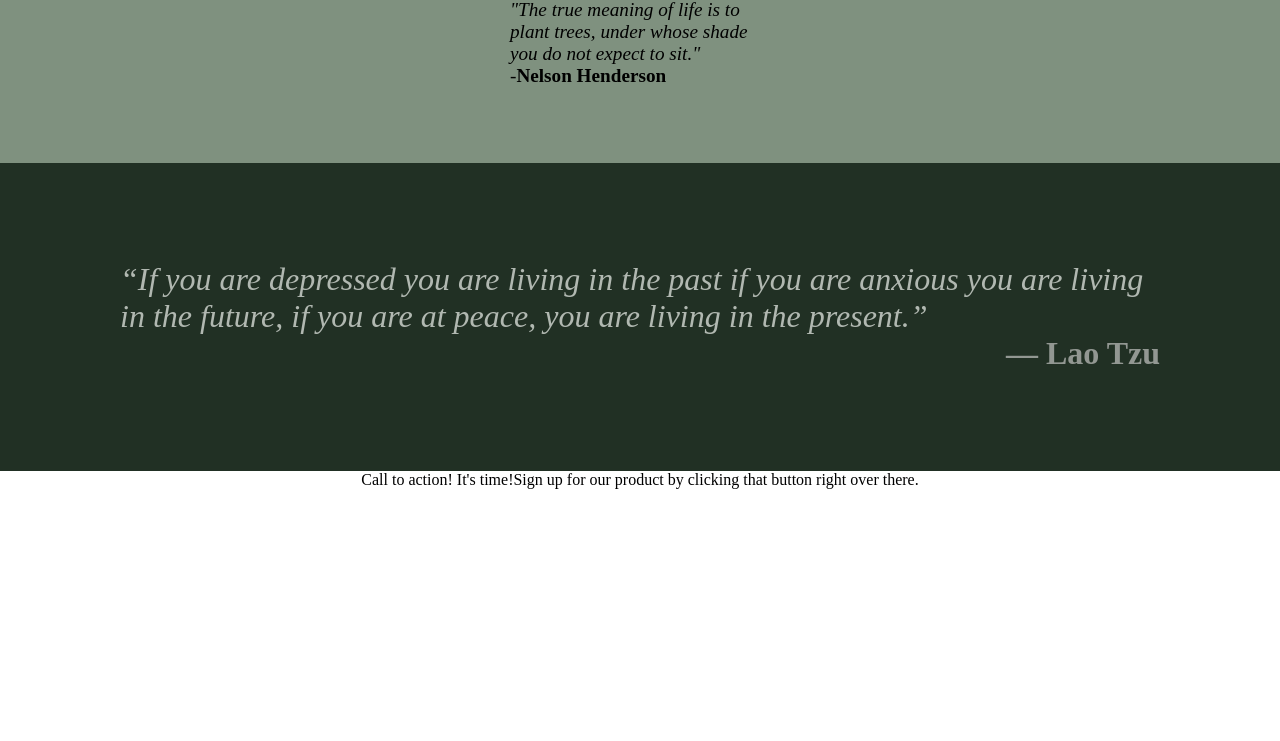
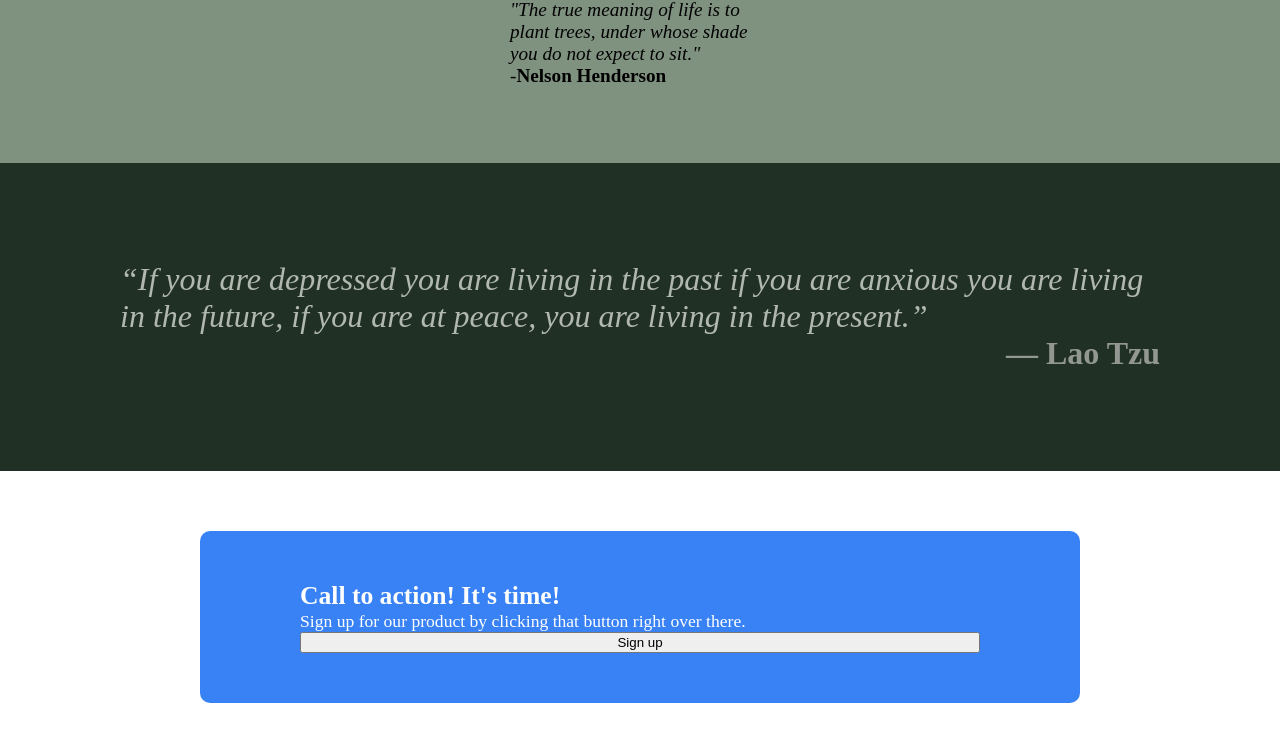
Before and after one commit to WinnieTheComrade/Landing-Page, a plain HTML site: page index.html in a window 1280 px wide. Shown: the part 1245-1986 px from the top of the page. Before the commit the page ends 1734 px from the top, so only its background shows below. Drawn offline with Linux system fonts and the light colour scheme.

Commit message:
Left to do: Assign correct values.

```diff
--- a/index.html
+++ b/index.html
@@ -77,8 +77,16 @@
     </div>
 
     <div class="banner">
-        <div class="action">Call to action! It's time!</div>
-        <div class="sign-up">Sign up for our product by clicking that button right over there.</div>
+        <div class="modal">
+            <div class="banner-left">
+                <div class="action">Call to action! It's time!</div>
+                <div class="sign-up">Sign up for our product by clicking that button right over there.</div>
+                <button class="button2">Sign up</button>
+            </div>
+            <div class="banner-right">
+
+            </div>
+        </div>
 
     </div>
 
--- a/styles.css
+++ b/styles.css
@@ -185,9 +185,40 @@ h1{
 
 .banner{
     display: flex;
-    flex-direction: row;
-    flex-wrap: wrap;
     justify-content: center;
     align-items: center;
+    margin: 0;
+    border: 0;
+    padding: 60px 120px 60px 120px;
 
 }
+
+.modal{
+    width: 680px;
+    border-radius: 10px;
+    padding: 50px 100px 50px 100px;
+    background-color: #3882F6
+
+}
+.banner-left{
+    display: flex;
+    flex-direction: column;
+}
+.action{
+    display: flex;
+    font-size: 1.6rem;
+    font-weight: 700;
+    color: white;
+
+}
+
+.sign-up{
+    display: flex;
+    color: white;
+    font-size: 1.1rem;
+}
+
+.button2{
+    flex: 0;
+    justify-content: flex-end;
+}
```
